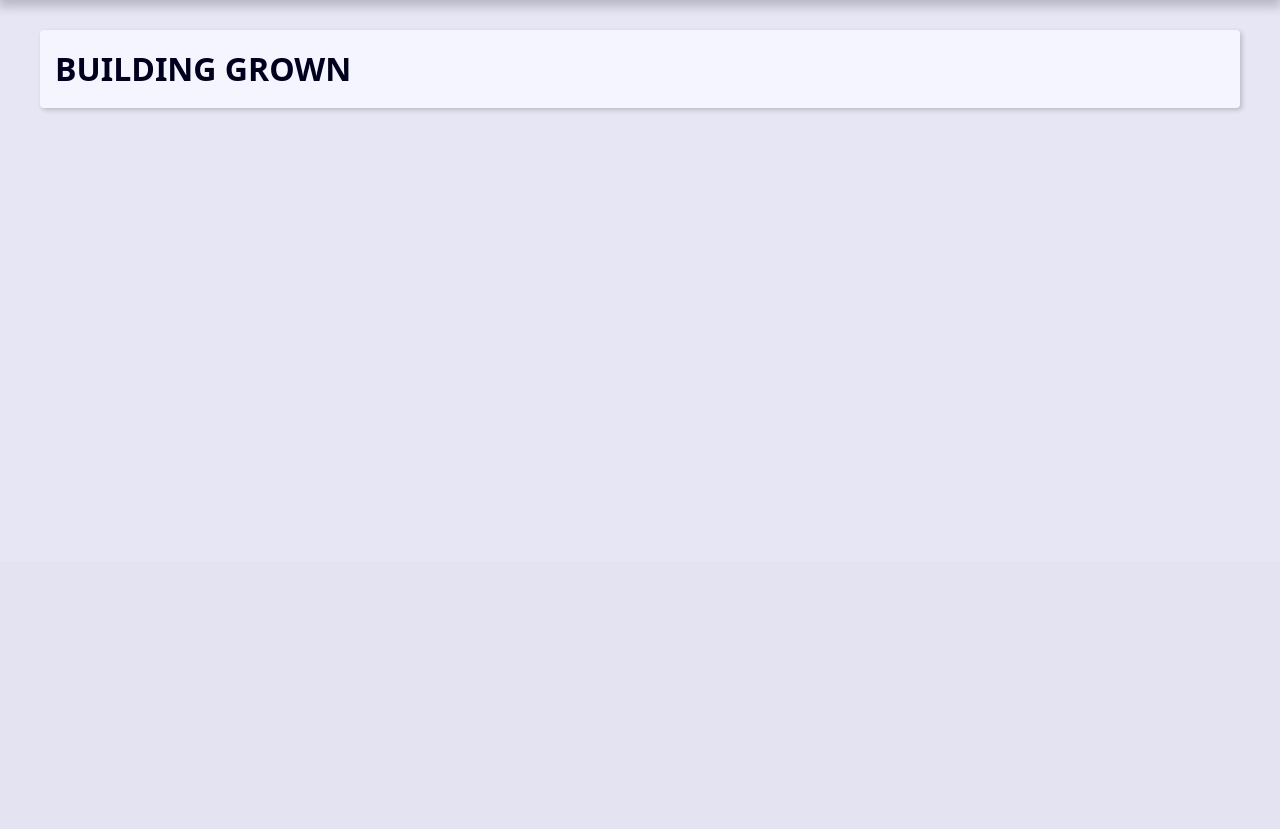
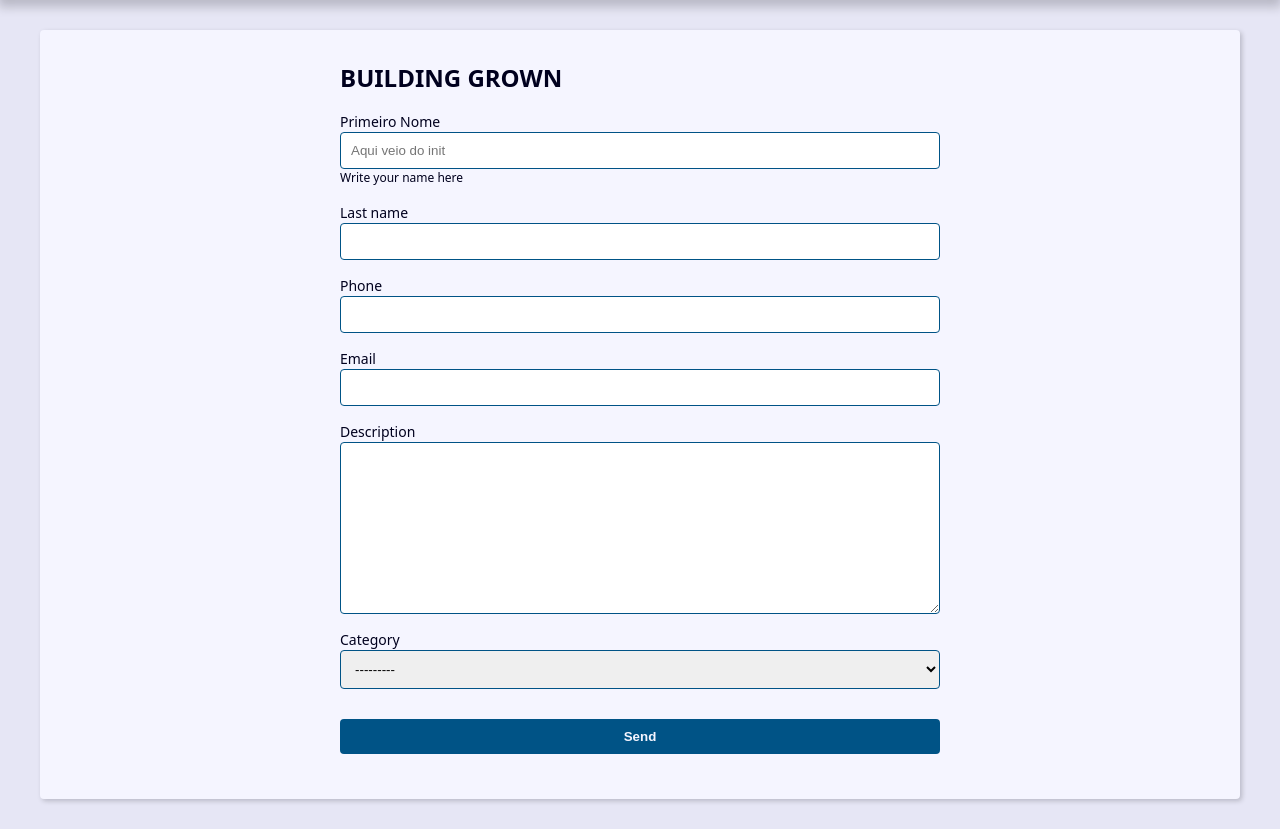
Before and after one commit to threedolars/Conta, a Django app: page /contact/create/ in a window 1280 px wide. Shown: the part 239-1068 px from the top of the page. Before the commit the page ends 350 px from the top, so only its background shows below. Run offline with Django 4.2, Linux system fonts and the light colour scheme; data that the repository does not hold is empty.

Commit message:
Setting Forms

```diff
--- a/base_templates/global/partials/_header.html
+++ b/base_templates/global/partials/_header.html
@@ -9,7 +9,7 @@
     <nav class="menu">
         <ul class="menu-list">
             <li class="menu-item">
-                <a href="" class="menu-link">
+                <a href="{% url 'contact:create' %}" class="menu-link">
                     Link 1
                 </a>
             </li>
--- /dev/null
+++ b/contact/forms.py
@@ -0,0 +1,68 @@
+# flake8: noqa
+
+from contact.models import Contact
+from django import forms
+from django.core.exceptions import ValidationError
+
+
+class ContactForm(forms.ModelForm):
+    first_name = forms.CharField(
+        widget=forms.TextInput(
+            attrs={
+                'class': 'classe-a classe-b',
+                'placeholder': 'Aqui veio do init'
+            }
+        ),
+        label='Primeiro Nome',
+        help_text='Write your name here'
+    )
+
+    def __init__(self, *args, **kwargs):
+        super().__init__(*args, **kwargs)
+
+        # self.fields['first_name'].widget.attrs.update({
+        #     'class': 'classe-a classe-b',
+        #     'placeholder': 'Aqui veio do init',
+        # })
+
+    class Meta():
+        model = Contact
+        fields = ('first_name', 'last_name', 'phone',
+                  'email', 'description', 'category')
+
+        # widgets = {
+        #     'first_name': forms.TextInput(
+        #         attrs={
+        #             'class': 'classe-a classe-b',
+        #             'placeholder': 'Escreva aqui',
+        #         }
+        #     )
+        # }
+
+    def clean(self):
+        msg = None
+        cleaned_data = self.cleaned_data
+        first_name = cleaned_data.get('first_name')
+        last_name = cleaned_data.get('last_name')
+
+        if first_name == last_name:
+            msg = ValidationError(
+                "The first name can't be equal last name",
+                code='Invalid'
+            )
+
+        self.add_error('first_name', msg)
+        self.add_error('last_name', msg)
+
+        return super().clean()
+
+    def clean_first_name(self):
+        first_name = self.cleaned_data.get('first_name')
+
+        if first_name == 'ABC':
+            self.add_error('first_name',
+                           ValidationError(
+                               message='Came from add',
+                               code='Invalid')
+                           )
+        return first_name
--- a/contact/templates/contact/_create.html
+++ b/contact/templates/contact/_create.html
@@ -1,5 +1,44 @@
 {% extends 'global/base.html' %}
 
 {% block content %}
-    <h1>BUILDING GROWN</h1>
+<div class="form-wrapper">
+    <h2>BUILDING GROWN</h2>
+
+    <form action="{% url 'contact:create' %}" method="POST" enctype="multipart/form-data">
+
+        {% csrf_token %}
+
+        <div class="form-content">
+            {% for field in form %}
+            <div class="form-group">
+                <label for="{{ field.id_for_label}}">{{ field.label }}</label>
+            {{ field }}
+            {{ field.errors }}
+
+              {% if field.help_text %}
+                <p class="help-text">{{ field.help_text }}</p>
+              {% endif %}
+            </div>
+            {% endfor %}
+        </div>
+
+        {% if form.non_field_errors %}
+        <div class="form-content">
+          <div class="form-group">
+            <div class="message error">
+              {{ form.non_field_errors }}
+            </div>
+          </div>
+        </div>
+      {% endif %}
+
+        <div class="form-content">
+            <div class="form-group">
+                <button class="btn" type="submit">Send</button>
+            </div>
+        </div>
+    </form>
+
+</div>
+
 {% endblock content %}
--- a/contact/views/__init__.py
+++ b/contact/views/__init__.py
@@ -1,2 +1,3 @@
 # flake8: noqa
 from .contact_views import *
+from .contact_forms import *
--- /dev/null
+++ b/contact/views/contact_forms.py
@@ -0,0 +1,26 @@
+# flake8: noqa
+from django.shortcuts import render, redirect
+from contact.forms import ContactForm
+
+# Create your views here.
+
+
+def create(request):
+    if request.method == 'POST':
+        form = ContactForm(request.POST)
+
+        context = {
+            'form': form
+        }
+
+        if form.is_valid():
+            form.save()
+            return redirect('contact:create')
+
+        return render(request, 'contact/_create.html', context)
+
+    context = {
+        'form': ContactForm()
+    }
+
+    return render(request, 'contact/_create.html', context)
--- a/contact/views/contact_views.py
+++ b/contact/views/contact_views.py
@@ -1,8 +1,10 @@
 # flake8: noqa
+from typing import Any, Dict
 from django.core.paginator import Paginator
 from django.shortcuts import render, get_object_or_404, redirect
 from contact.models import Contact
 from django.db.models import Q
+
 # Create your views here.
 
 
@@ -58,12 +60,3 @@ def contact(request, contact_id):
     }
 
     return render(request, 'contact/contact.html', context)
-
-# CRUD
-
-
-def create(request):
-    context = {
-    }
-
-    return render(request, 'contact/_create.html', context)
```
